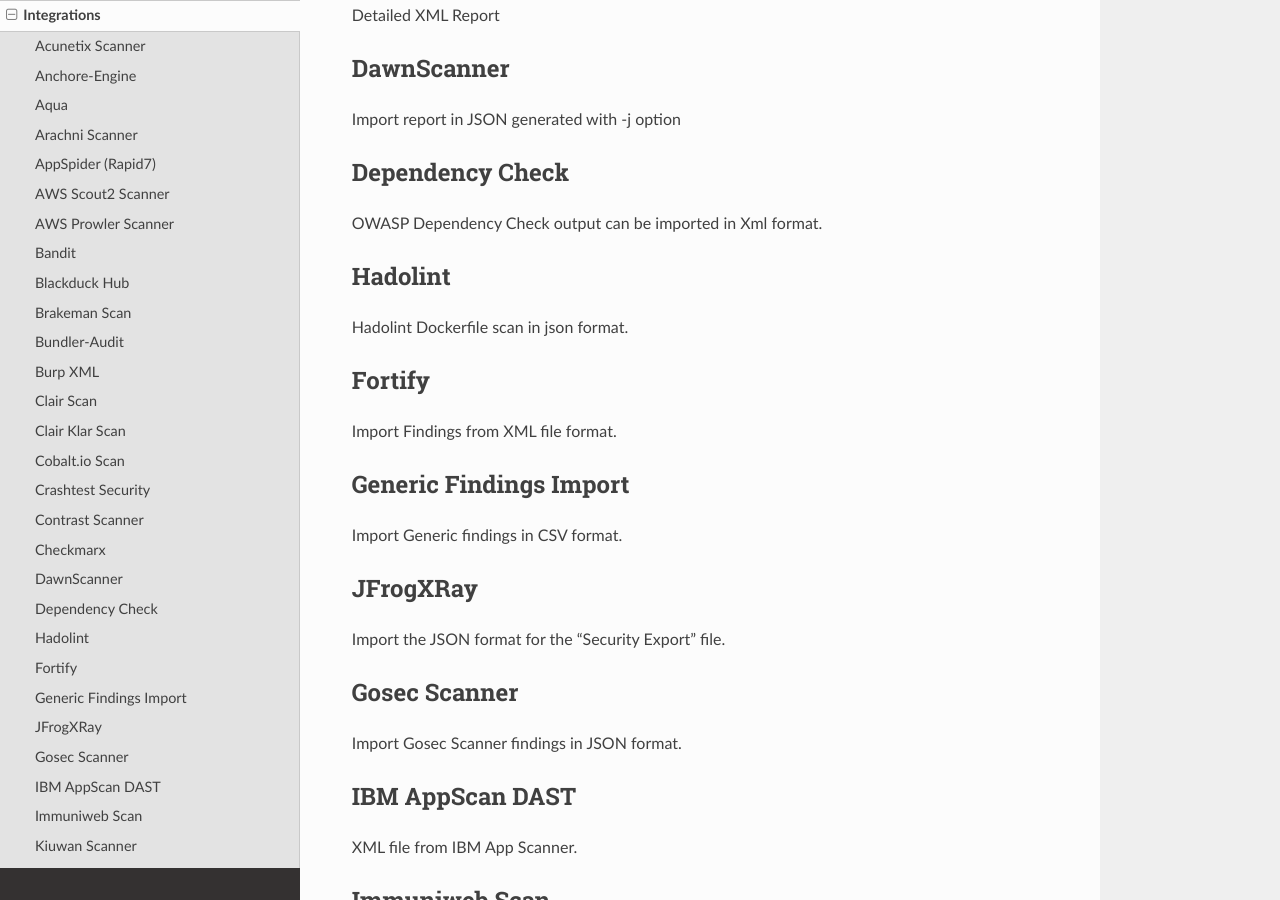
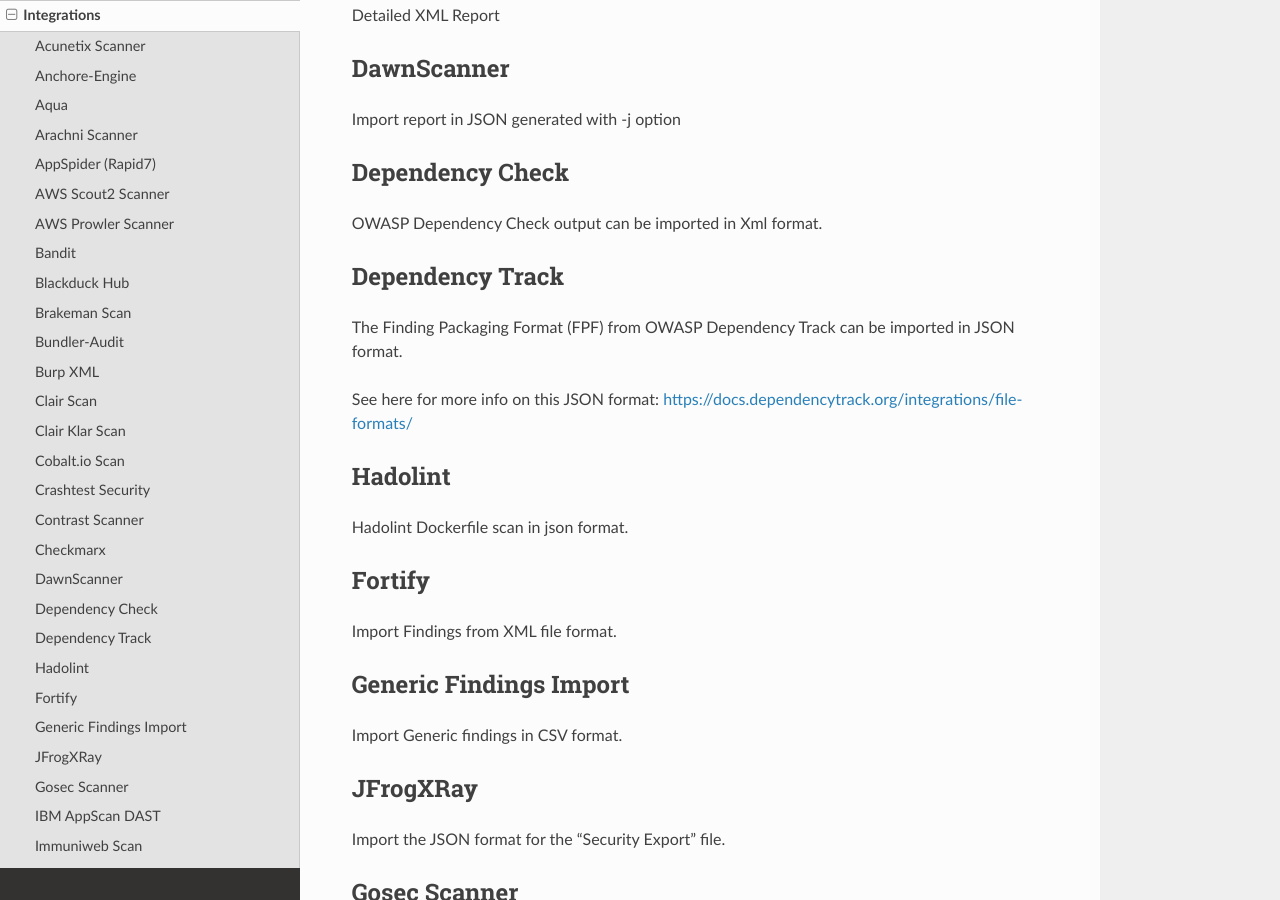
Before and after one commit to DefectDojo/Documentation, a Sphinx documentation site: the page built from docs/integrations.rst, in a window 1280 px wide and 900 px high, scrolled down 2078 px. Built offline with Sphinx 7.4.7 and the Read the Docs theme 2.0.0, drawn with Linux system fonts in a browser that asks for light colours.

Commit message:
Add OWASP Dependency Track to list of scanners

```diff
--- a/docs/integrations.rst
+++ b/docs/integrations.rst
@@ -82,6 +82,12 @@
 Dependency Check
 ----------------
 OWASP Dependency Check output can be imported in Xml format.
+
+Dependency Track
+----------------
+The Finding Packaging Format (FPF) from OWASP Dependency Track can be imported in JSON format.
+
+See here for more info on this JSON format: https://docs.dependencytrack.org/integrations/file-formats/
 
 Hadolint
 ----------------
```
